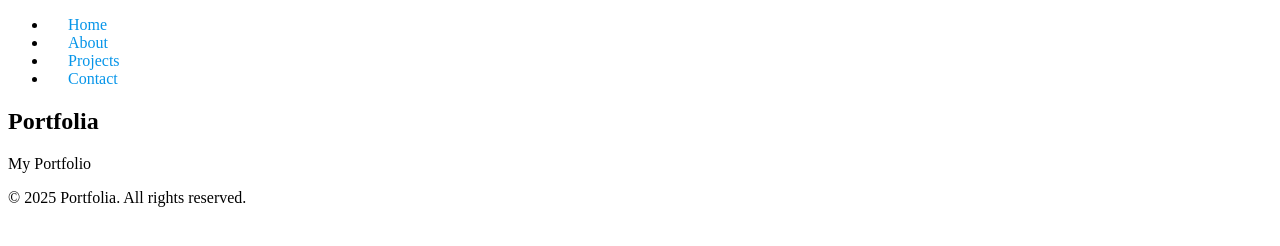
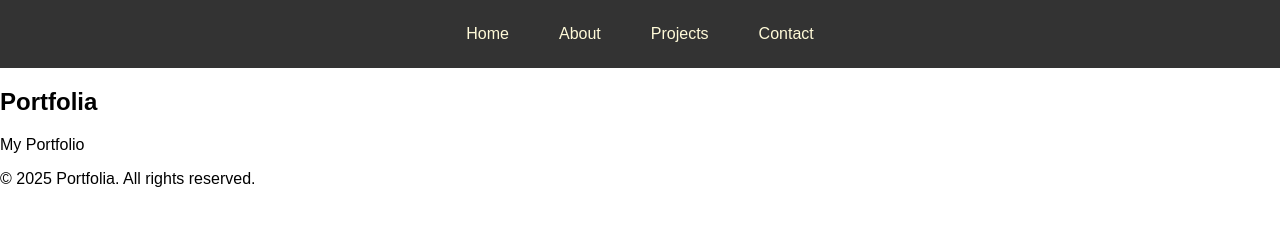
Before and after one commit to elipatchrat/portfolia, a plain HTML site: page index.html in a window 1280 px wide. Drawn offline with Linux system fonts and the light colour scheme.

Commit message:
Reworked Stylesheet

```diff
--- a/css/style.css
+++ b/css/style.css
@@ -1,13 +1,53 @@
-.nav-link {
-    color: #0695e9;
-    text-decoration: none;
-    padding: 10px;
-    margin: 10px;
-    border-radius: 5px;
-    transition: all 0.3s ease;
+/* GLOBAL STYLES */
+body {
+    font-family: Arial, sans-serif;
+    margin: 0; /* Remove default body margin */
+    padding: 0;
 }
 
+/* --- HEADER CONTAINER --- */
+
+header {
+    background-color: #333; /* Dark header background */
+    padding: 15px 0;
+    width: 100%;
+}
+
+/* --- NAVIGATION LIST STYLING --- */
+
+nav ul {
+    list-style: none;         /* REMOVES BULLETS */
+    display: flex;            /* Enables Flexbox for horizontal alignment */
+    justify-content: center;  /* Centers the items */
+    align-items: center;
+    padding: 0;
+    margin: 0;
+}
+
+nav li {
+    /* Only margin is needed here to space the list items */
+    margin: 0 10px;
+}
+
+/* --- LINK STYLING USING YOUR .nav-link CLASS --- */
+
+.nav-link {
+    /* These styles apply to the <a> tag itself */
+    color: rgb(255, 250, 216); /* Light color for text */
+    text-decoration: none;
+
+    /* Reduced padding and margin from your previous attempt for a functional navbar */
+    padding: 10px 15px;
+    margin: 0; /* Margin is handled by the <li> */
+
+    border-radius: 5px;
+    transition: all 0.3s ease; /* Smooth transition for hover */
+    display: inline-block; /* Essential to make padding/background work */
+}
+
+/* --- HOVER EFFECT --- */
+
 .nav-link:hover {
-    background-color: #0695e9;
-    color: #13cbd1;
+    background-color: #0695e9; /* Light blue background on hover */
+    color: #13cbd1;             /* Cyan text on hover */
 }
```
